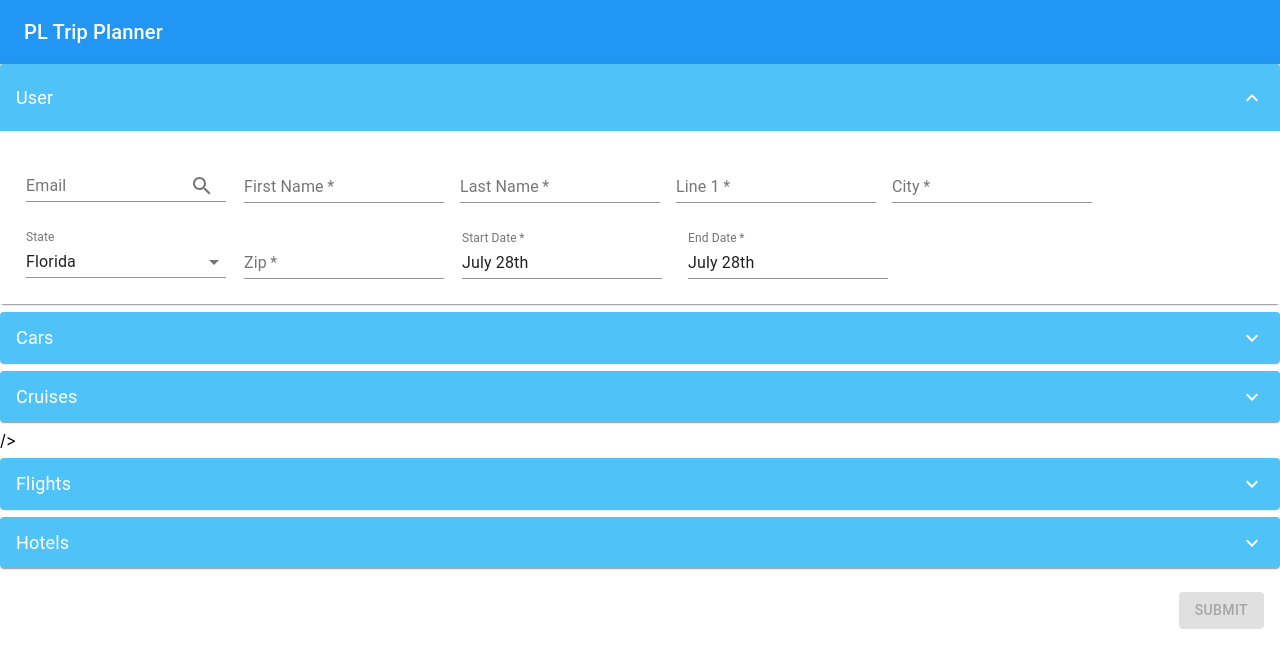
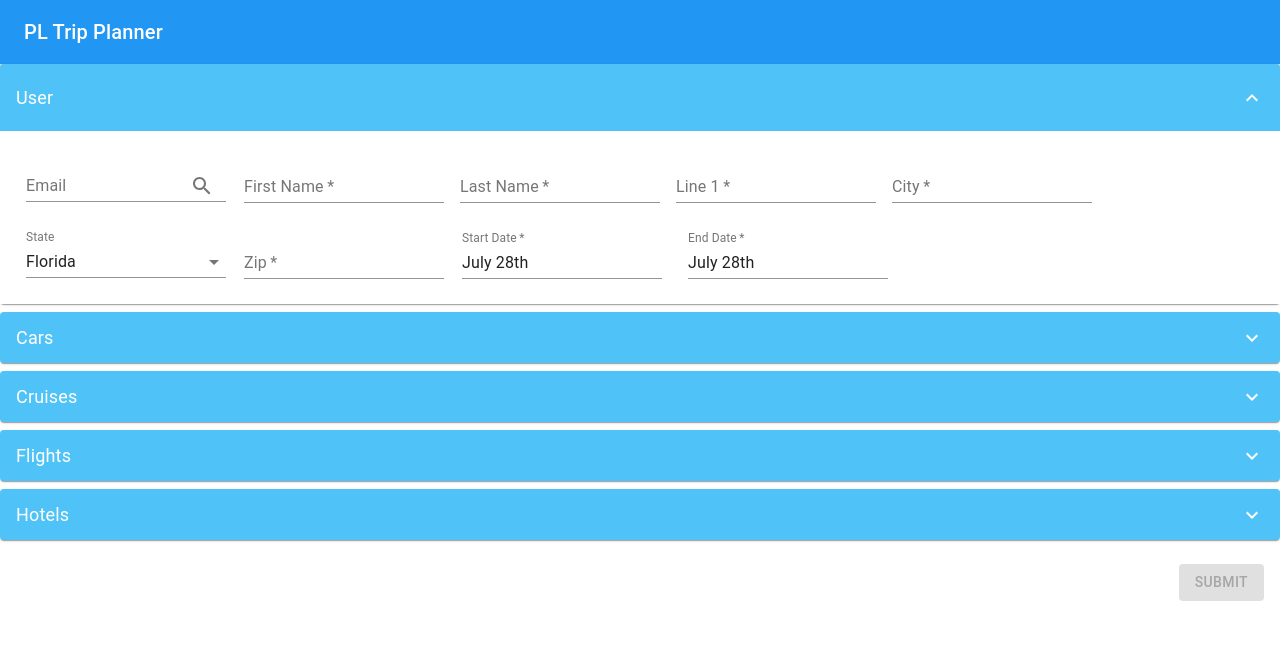
Before and after one commit to gabebravo/pl-formik-example, a React (Create React App) app: page / in a window 1280 px wide. Shown: the top 668 px of the page. Built offline with nearby package versions, Linux system fonts and the light colour scheme.

Commit message:
Modified readme and json payload logging

```diff
--- a/src/components/App.js
+++ b/src/components/App.js
@@ -22,7 +22,7 @@ function App({ valid, values, resetFormSubmitFlag, formSubmitted }) {
   function subitHandler() {
     const { user, car, cruise, flight, hotel } = values;
     const JSONpayload = { user, car, cruise, flight, hotel };
-    alert(JSON.stringify(JSONpayload, null, 2));
+    console.log('JSONpayload:', JSONpayload);
     resetFormSubmitFlag();
   }
 
--- a/src/sections/Cruise/index.js
+++ b/src/sections/Cruise/index.js
@@ -79,7 +79,6 @@ export default function Cruise({ userIsValid, resetForm, ...props }) {
           </div>
         </ExpansionPanelDetails>
       </ExpansionPanel>
-      />
     </div>
   );
 }
```
Also changed, not shown: 1 other file (tests, documents, lock files or other folders).
